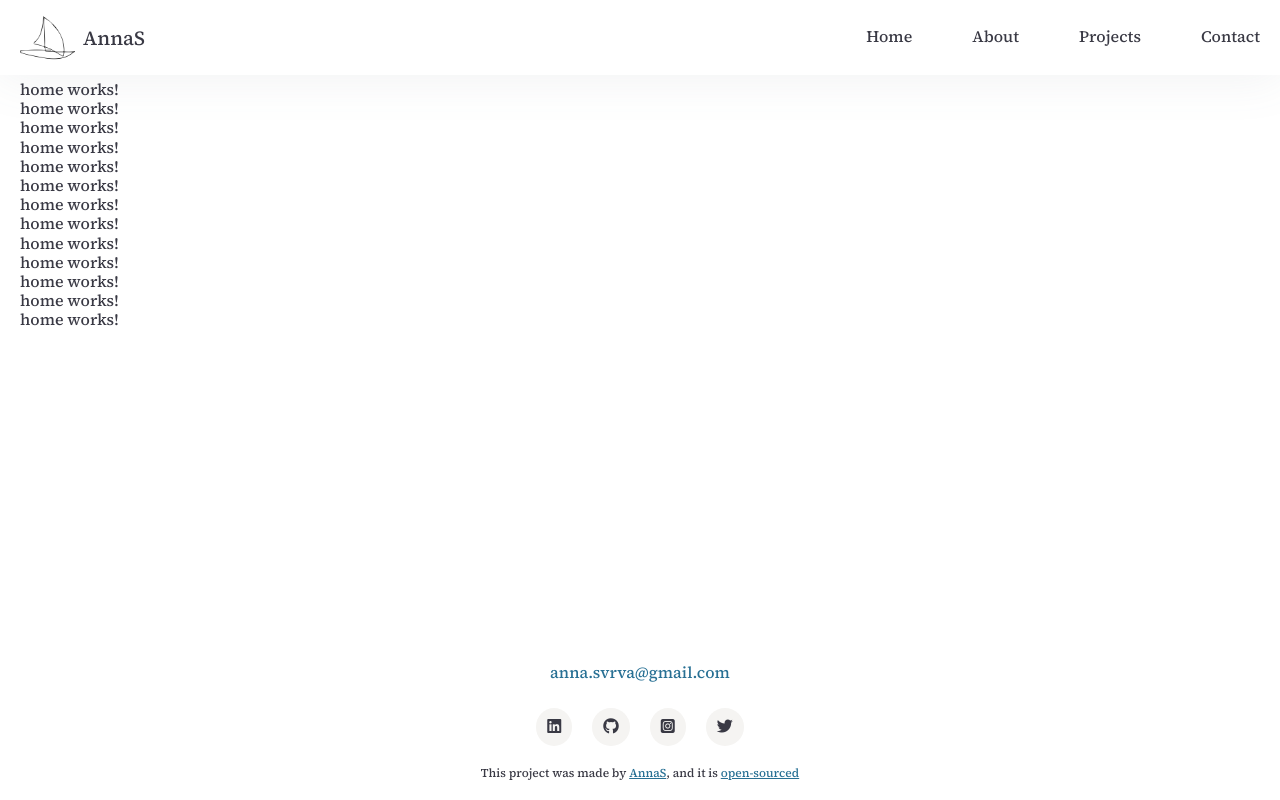
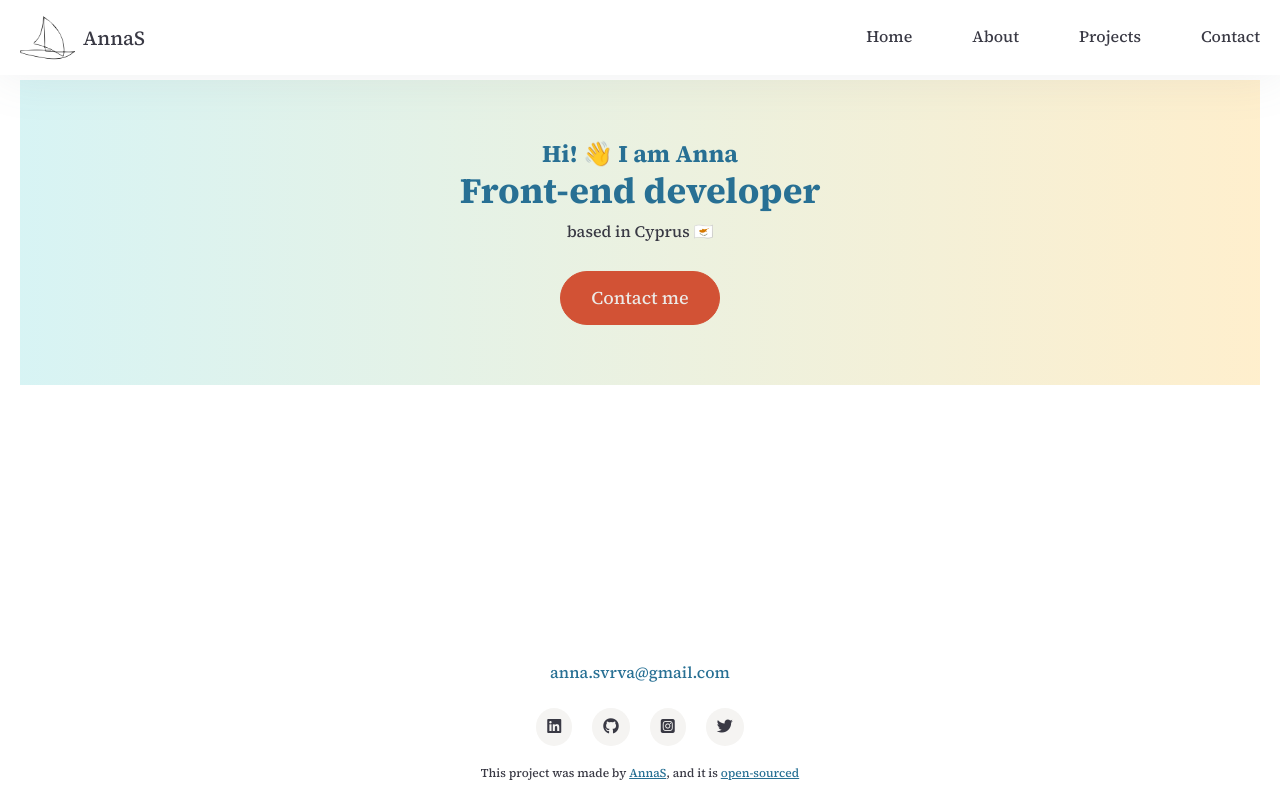
Before and after one commit to annasvrv/my-portfolio-cv, an Angular app: page / in a window 1280 px wide. Built offline with nearby package versions, Linux system fonts and the light colour scheme; a web font is replaced by a local one.

Commit message:
created main banner for home page. need to finish.

```diff
--- /dev/null
+++ b/src/app/components/main-banner/main-banner.component.html
@@ -0,0 +1,12 @@
+<div class="main-banner">
+  <div class="main-banner__content">
+    <h1 class="main-banner__title">
+      <p class="main-banner__text">Hi! 👋 I am Anna</p>
+      <p>Front-end developer</p>
+    </h1>
+    <p class="main-banner__text-secondary">based in Cyprus 🇨🇾</p>
+  </div>
+  <a href="" class="main-banner__button button button__primary button--l">
+    Contact me
+  </a>
+</div>
--- /dev/null
+++ b/src/app/components/main-banner/main-banner.component.scss
@@ -0,0 +1,26 @@
+.main-banner {
+  display: grid;
+  gap: 30px;
+  justify-items: center;
+  padding: 60px 80px;
+  text-align: center;
+  background: var(--stb-background-gradient);
+
+  &__content {
+    display: grid;
+    gap: 10px;
+  }
+
+  &__title {
+    font-size: 36px;
+    color: var(--stb-text-title);
+  }
+
+  &__text {
+    font-size: 24px;
+  }
+
+  &__button {
+    display: block;
+  }
+}
--- a/src/app/pages/home/home.component.html
+++ b/src/app/pages/home/home.component.html
@@ -1,14 +1,3 @@
-<p>home works!</p>
-<p>home works!</p>
-
-<p>home works!</p>
-<p>home works!</p>
-<p>home works!</p>
-<p>home works!</p>
-<p>home works!</p>
-<p>home works!</p>
-<p>home works!</p>
-<p>home works!</p>
-<p>home works!</p>
-<p>home works!</p>
-<p>home works!</p>
+<main>
+    <stb-main-banner></stb-main-banner>
+</main>
--- a/src/app/pages/home/home.component.ts
+++ b/src/app/pages/home/home.component.ts
@@ -1,10 +1,12 @@
 import { Component } from '@angular/core';
+import { RouterModule } from '@angular/router';
+import { MainBannerComponent } from '../../components/main-banner/main-banner.component';
 
 @Component({
   selector: 'stb-home',
-  imports: [],
+  imports: [MainBannerComponent, RouterModule],
   templateUrl: './home.component.html',
-  styleUrl: './home.component.scss'
+  styleUrl: './home.component.scss',
 })
 export class HomeComponent {
 
--- a/src/styles.scss
+++ b/src/styles.scss
@@ -6,6 +6,7 @@
 @use "./styles/variables/fonts";
 @use "./styles/typography";
 @use "./styles/utils";
+@use "./styles/buttons";
 
 *,
 *::before,
--- /dev/null
+++ b/src/styles/_buttons.scss
@@ -0,0 +1,35 @@
+@use "./base-mixins" as mixins;
+
+.button {
+  font-size: 18px;
+  border-radius: 30px;
+  border: 1px solid var(--stb-border-button-color);
+  text-decoration: none;
+
+  &__primary {
+    max-width: 180px;
+    color: var(--stb-text-link-light);
+    background-color: var(--stb-button-primary);
+    transition: border-color var(--stb-transition-time) ease-in-out,
+      color var(--stb-transition-time) ease-in-out,
+      background-color var(--stb-transition-time) ease-in-out;
+
+    @include mixins.hover {
+      color: var(--stb-button-primary-hover);
+      background-color: transparent;
+      border-color: var(--stb-button-primary-hover);
+    }
+  }
+
+  &__outline {
+    color: var(--stb-button-primary);
+  }
+
+  &--l {
+    padding: 15px 30px;
+  }
+
+  &--s {
+    padding: 10px 20px;
+  }
+}
--- a/src/styles/variables/_pallette.scss
+++ b/src/styles/variables/_pallette.scss
@@ -40,8 +40,15 @@
   --stb-border-primary-color: rgb(var(--stb-brand-300));
   --stb-border-button-color: rgb(var(--stb-brand-red));
 
+  // shadows
+
+  --stb-card-shadow: 0px 0px 40px rgba(0, 0, 0, 0.1);
+
   // backgrounds
 
   --stb-background-dark: rgb(var(--stb-brand-300));
   --stb-background-light: rgb(var(--stb-brand-150));
+
+  // gradients
+  --stb-background-gradient: linear-gradient(to right, #22c0c32e, #fdbb2d3d);
 }
```
Also changed, not shown: src/app/components/main-banner/main-banner.component.ts (added, +13 -0 lines).
